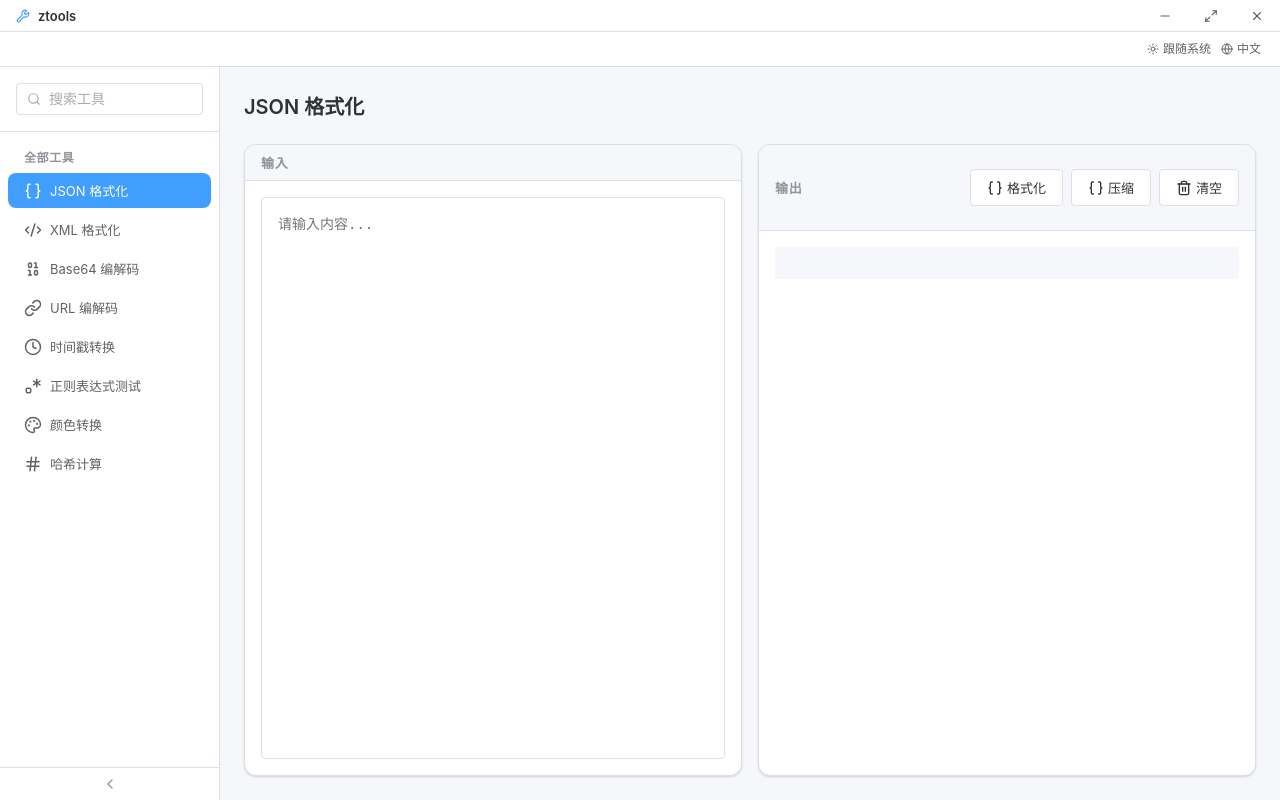
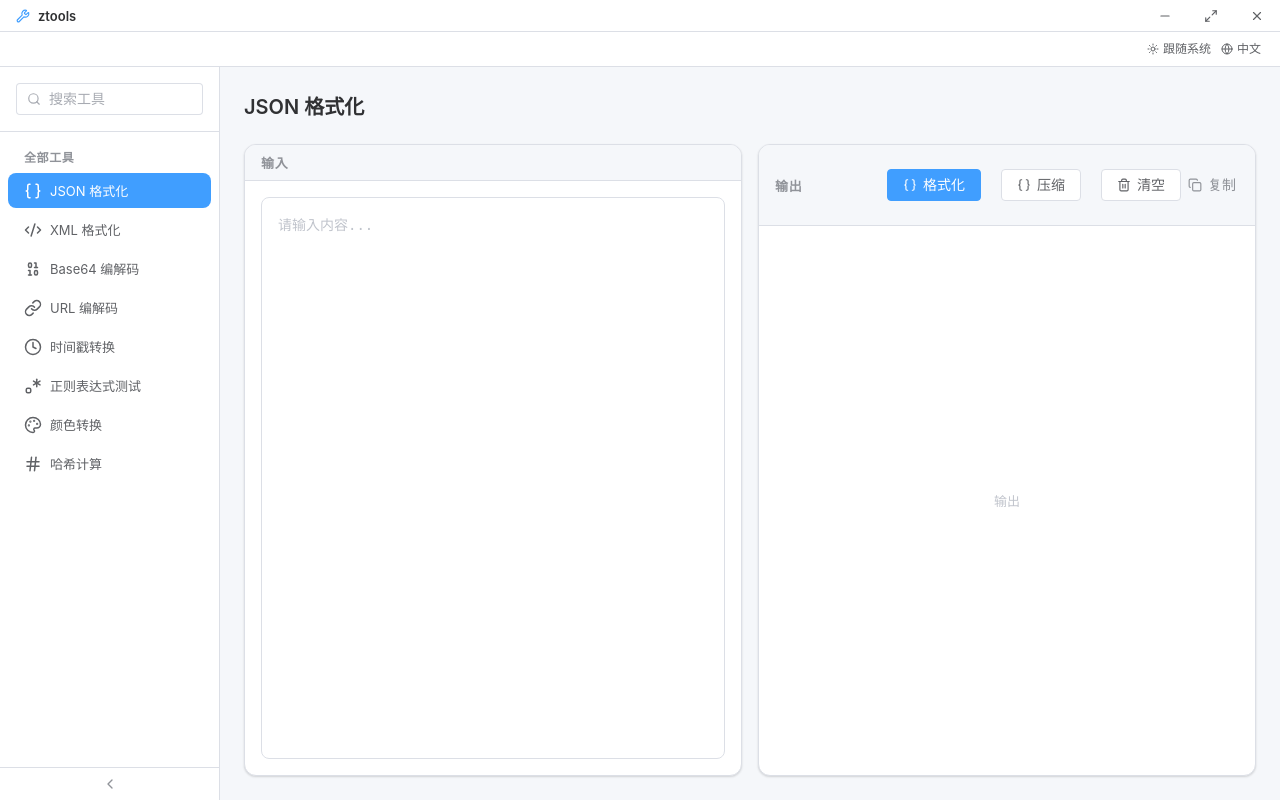
Before and after one commit to zzlhyly/ztools, a Vue app: page /#/json in a window 1280 px wide. Built offline with nearby package versions, Linux system fonts and the light colour scheme.

Commit message:
refactor: migrate JsonFormatter to shared components (ToolTextarea, CodeOutput, el-button)

```diff
--- a/src/tools/JsonFormatter.vue
+++ b/src/tools/JsonFormatter.vue
@@ -2,10 +2,12 @@
 import { ref } from 'vue'
 import { useI18n } from 'vue-i18n'
 import { ElMessage } from 'element-plus'
+import { Braces, Trash2 } from 'lucide-vue-next'
 import { formatJson, minifyJson, validateJson } from '@/utils/formatters'
 import { copyToClipboard } from '@/utils/clipboard'
 import ToolLayout from '@/components/ToolLayout.vue'
-import { Braces, Copy, Trash2 } from 'lucide-vue-next'
+import ToolTextarea from '@/components/ToolTextarea.vue'
+import CodeOutput from '@/components/CodeOutput.vue'
 
 const { t } = useI18n()
 
@@ -58,120 +60,29 @@ const handleClear = () => {
 </script>
 
 <template>
-  <ToolLayout :title="t('tools.json.name')">
+  <ToolLayout
+    :title="t('tools.json.name')"
+    output-copyable
+    @copy="handleCopy"
+  >
     <template #input>
-      <textarea
-        v-model="input"
-        class="json-input"
-        :placeholder="t('common.placeholder')"
-      />
+      <ToolTextarea v-model="input" :placeholder="t('common.placeholder')" />
     </template>
 
     <template #actions>
-      <button class="action-button format-button" @click="handleFormat">
-        <Braces :size="16" />
+      <el-button type="primary" :icon="Braces" @click="handleFormat">
         {{ t('common.format') }}
-      </button>
-      <button class="action-button minify-button" @click="handleMinify">
-        <Braces :size="16" />
+      </el-button>
+      <el-button :icon="Braces" @click="handleMinify">
         {{ t('common.minify') }}
-      </button>
-      <button class="action-button clear-button" @click="handleClear">
-        <Trash2 :size="16" />
+      </el-button>
+      <el-button :icon="Trash2" @click="handleClear">
         {{ t('common.clear') }}
-      </button>
+      </el-button>
     </template>
 
     <template #output>
-      <div v-if="error" class="error-message">{{ error }}</div>
-      <pre v-else class="output-content">{{ output }}</pre>
-    </template>
-
-    <template #output-actions>
-      <button v-if="output" class="icon-button" @click="handleCopy">
-        <Copy :size="16" />
-      </button>
+      <CodeOutput :content="output" :error="error" language="json" />
     </template>
   </ToolLayout>
 </template>
-
-<style scoped>
-.json-input {
-  width: 100%;
-  height: 100%;
-  min-height: 300px;
-  padding: var(--spacing-md);
-  border: 1px solid var(--border-color);
-  border-radius: var(--radius-sm);
-  font-family: 'Monaco', 'Menlo', 'Ubuntu Mono', monospace;
-  font-size: var(--font-size-md);
-  line-height: 1.5;
-  resize: none;
-  background-color: var(--bg-color);
-  color: var(--text-color-primary);
-}
-
-.json-input:focus {
-  outline: none;
-  border-color: var(--color-primary);
-}
-
-.output-content {
-  padding: var(--spacing-md);
-  background-color: var(--bg-color-page);
-  border-radius: var(--radius-sm);
-  font-family: 'Monaco', 'Menlo', 'Ubuntu Mono', monospace;
-  font-size: var(--font-size-md);
-  line-height: 1.5;
-  white-space: pre-wrap;
-  word-break: break-all;
-  overflow: auto;
-  max-height: 100%;
-}
-
-.error-message {
-  padding: var(--spacing-md);
-  background-color: #fef0f0;
-  color: var(--color-danger);
-  border-radius: var(--radius-sm);
-  font-size: var(--font-size-sm);
-}
-
-.action-button {
-  display: flex;
-  align-items: center;
-  gap: var(--spacing-xs);
-  padding: var(--spacing-sm) var(--spacing-md);
-  border: 1px solid var(--border-color);
-  border-radius: var(--radius-sm);
-  background-color: var(--bg-color);
-  color: var(--text-color-primary);
-  cursor: pointer;
-  transition: all 0.2s;
-  font-size: var(--font-size-sm);
-}
-
-.action-button:hover {
-  background-color: var(--color-primary);
-  color: white;
-  border-color: var(--color-primary);
-}
-
-.icon-button {
-  display: flex;
-  align-items: center;
-  justify-content: center;
-  width: 32px;
-  height: 32px;
-  border: none;
-  background: transparent;
-  color: var(--text-color-secondary);
-  cursor: pointer;
-  border-radius: var(--radius-sm);
-}
-
-.icon-button:hover {
-  background-color: var(--bg-color-page);
-  color: var(--text-color-primary);
-}
-</style>
```
